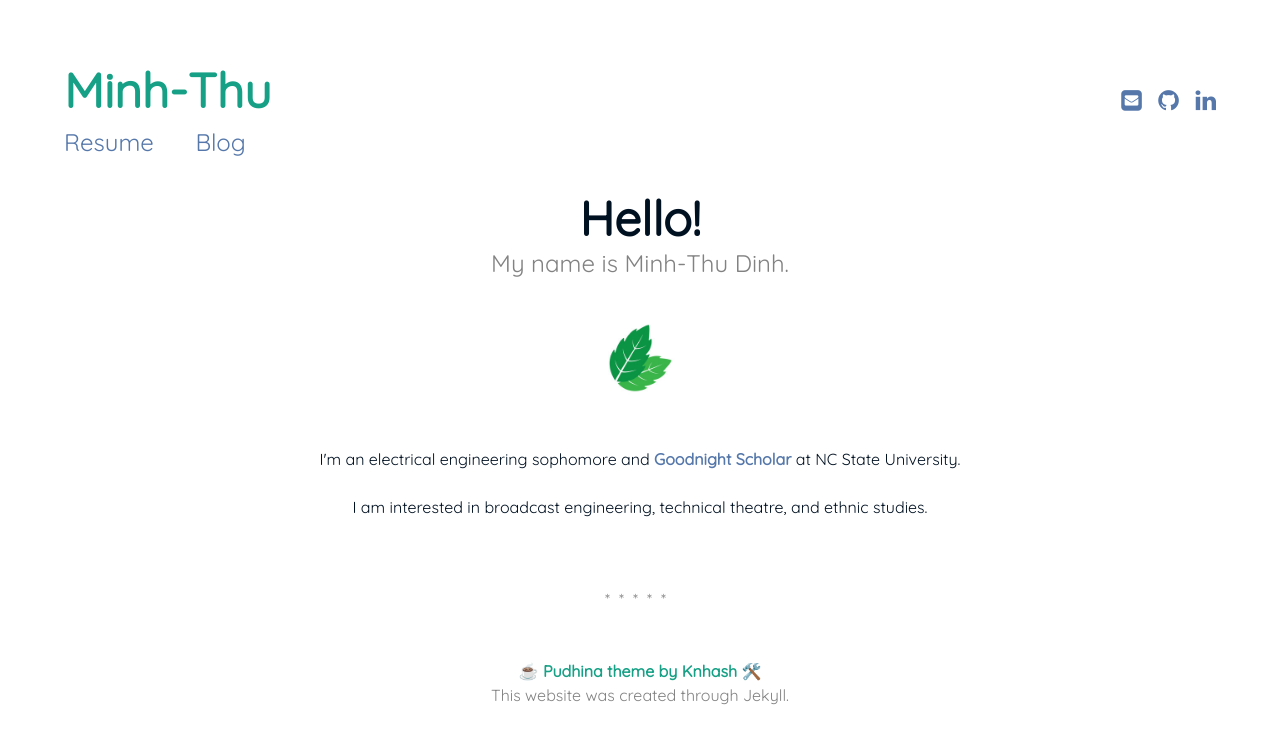
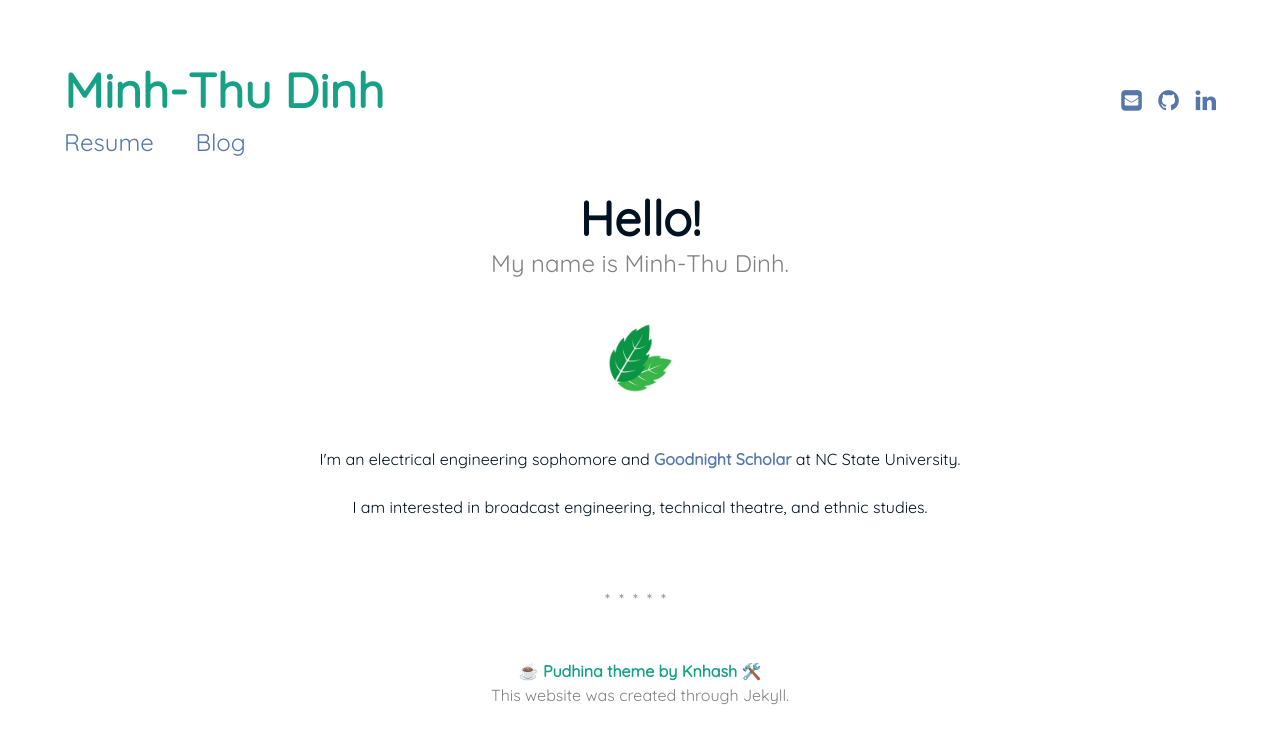
Before and after one commit to mtldinh/mtldinh-old-website, a Jekyll site: the page built from index.md, in a window 1280 px wide. Shown: the top 744 px of the page. Built offline with Jekyll 4.4.1, drawn with Linux system fonts in a browser that asks for light colours.

Commit message:
Update _config.yml

```diff
--- a/_config.yml
+++ b/_config.yml
@@ -1,5 +1,5 @@
 # Site settings
-title: Minh-Thu
+title: Minh-Thu Dinh
 description: >
   A simple, minimal Jekyll theme for a personal web page and blog, focusing on white space and readability
 baseurl: "" # the subpath of your site, e.g. /blog/
```
